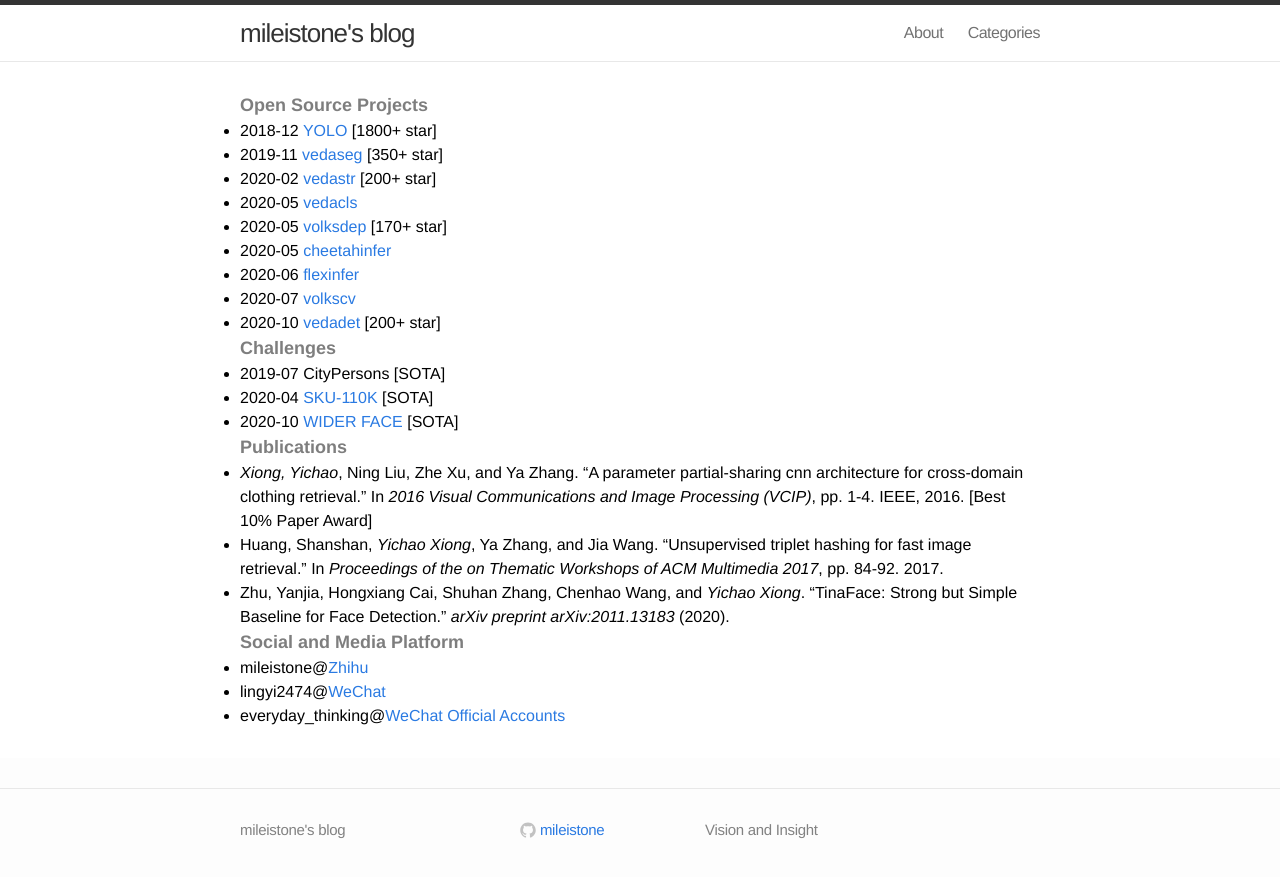
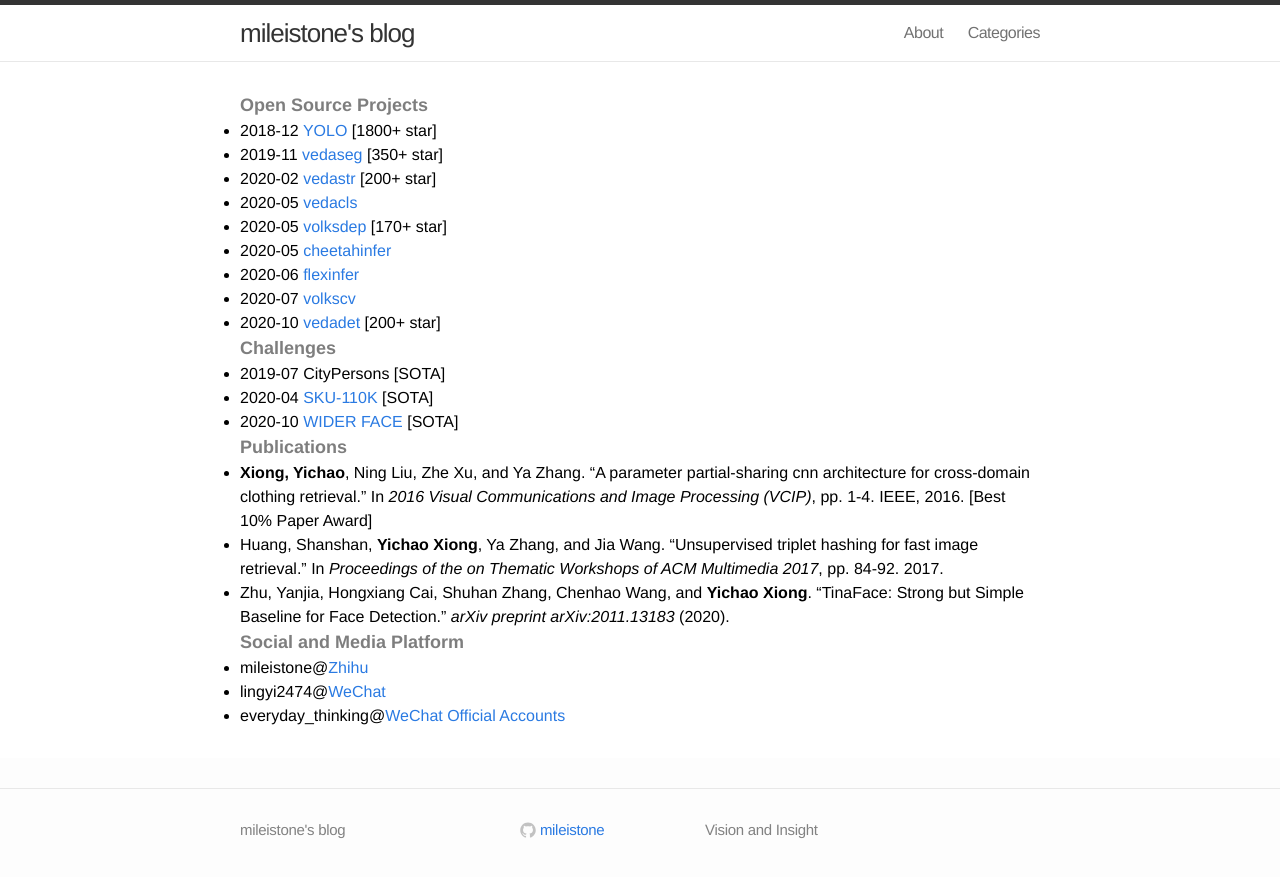
Before and after one commit to mileistone/mileistone.github.io, a Jekyll site: the page built from pages/about.md, in a window 1280 px wide. Shown: the top 877 px of the page. Built offline with Jekyll 4.4.1, drawn with Linux system fonts in a browser that asks for light colours.

```diff
--- a/pages/about.md
+++ b/pages/about.md
@@ -35,11 +35,11 @@ includelink: true
 
 ##### Publications
 
-- *Xiong, Yichao*, Ning Liu, Zhe Xu, and Ya Zhang. "A parameter partial-sharing cnn architecture for cross-domain clothing retrieval." In *2016 Visual Communications and Image Processing (VCIP)*, pp. 1-4. IEEE, 2016. [Best 10% Paper Award]
+- **Xiong, Yichao**, Ning Liu, Zhe Xu, and Ya Zhang. "A parameter partial-sharing cnn architecture for cross-domain clothing retrieval." In *2016 Visual Communications and Image Processing (VCIP)*, pp. 1-4. IEEE, 2016. [Best 10% Paper Award]
 
-- Huang, Shanshan, *Yichao Xiong*, Ya Zhang, and Jia Wang. "Unsupervised triplet hashing for fast image retrieval." In *Proceedings of the on Thematic Workshops of ACM Multimedia 2017*, pp. 84-92. 2017.
+- Huang, Shanshan, **Yichao Xiong**, Ya Zhang, and Jia Wang. "Unsupervised triplet hashing for fast image retrieval." In *Proceedings of the on Thematic Workshops of ACM Multimedia 2017*, pp. 84-92. 2017.
 
-- Zhu, Yanjia, Hongxiang Cai, Shuhan Zhang, Chenhao Wang, and *Yichao Xiong*. "TinaFace: Strong but Simple Baseline for Face Detection." *arXiv preprint arXiv:2011.13183* (2020).
+- Zhu, Yanjia, Hongxiang Cai, Shuhan Zhang, Chenhao Wang, and **Yichao Xiong**. "TinaFace: Strong but Simple Baseline for Face Detection." *arXiv preprint arXiv:2011.13183* (2020).
 
 ##### Social and Media Platform
 
```
